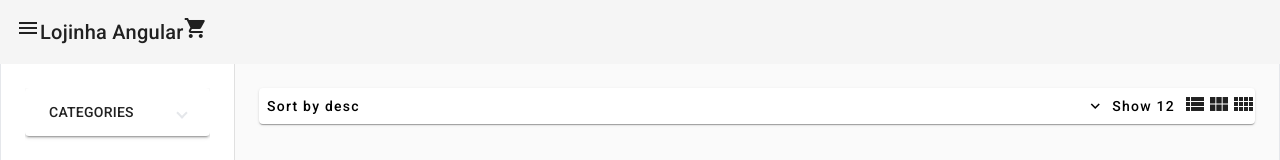
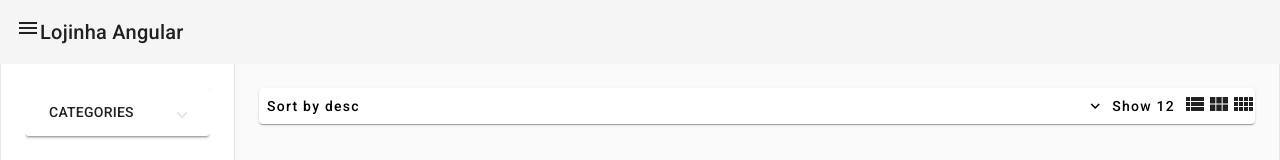
Before and after one commit to flavsjr/lojinhaAngular, an Angular app: page /home in a window 1280 px wide. Shown: the top 160 px of the page. Built offline with nearby package versions, Linux system fonts and the light colour scheme.

Commit message:
Alterando carrinho

```diff
--- a/src/app/components/header/header.component.html
+++ b/src/app/components/header/header.component.html
@@ -6,6 +6,6 @@
     <span>Lojinha Angular</span>
     <span class="example-spacer"></span>
     <button mat-button>
-        <mat-icon>shopping_cart</mat-icon>
+        <mat-icon>icon-shopping_cart</mat-icon>
     </button>
 </mat-toolbar>
```
